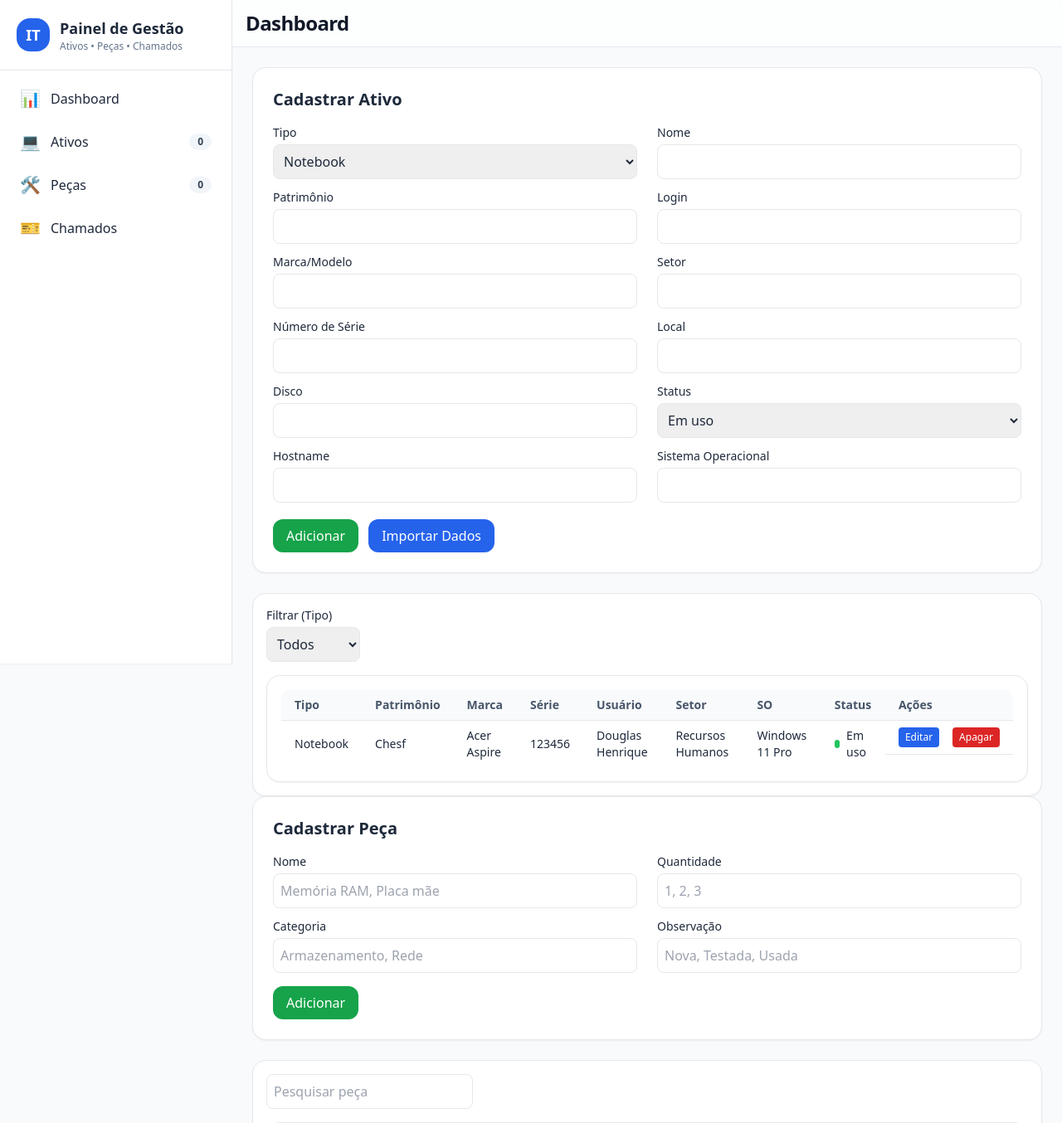
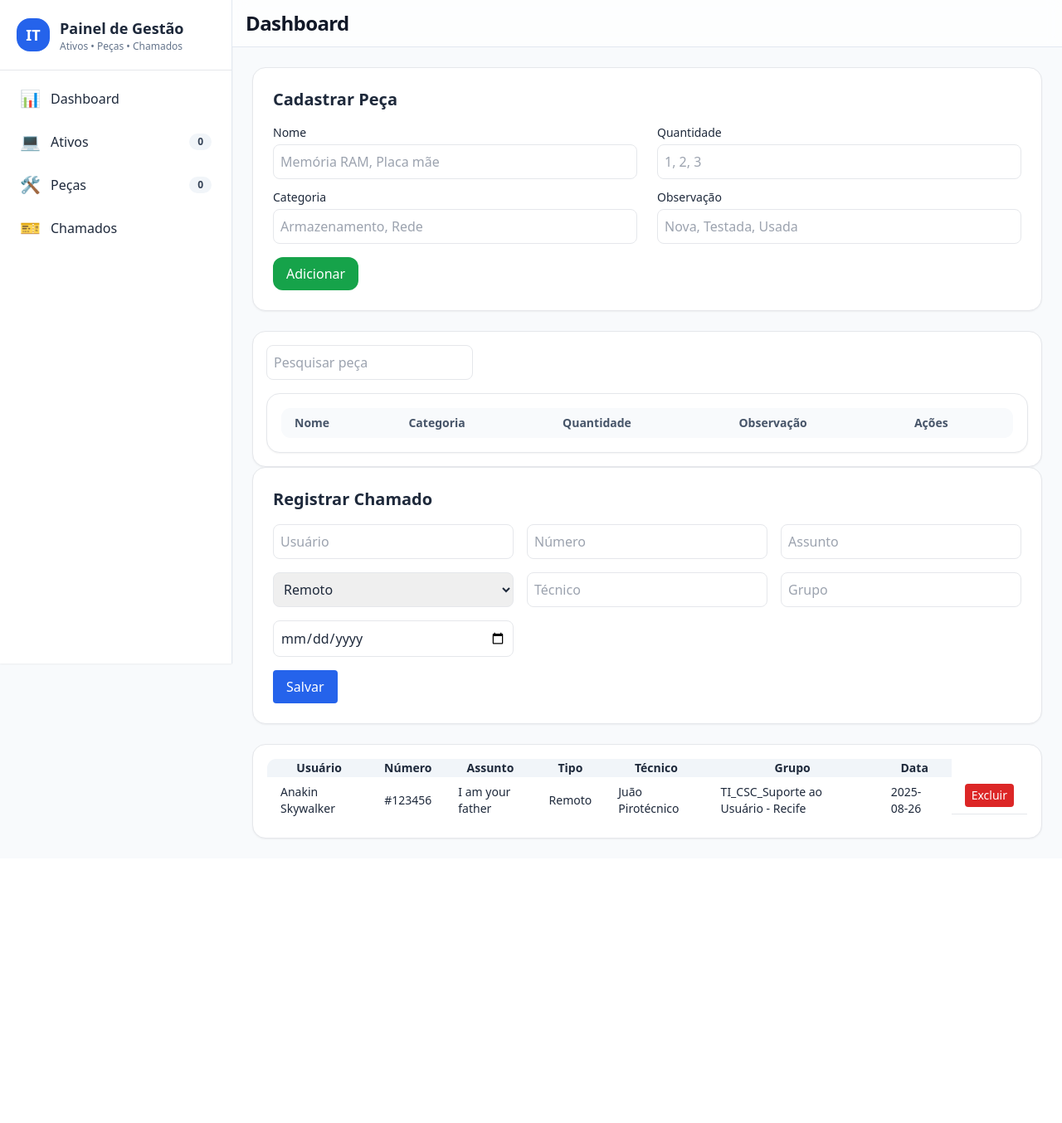
Before and after one commit to dghenri/pgi, a Flask app: page / in a window 1280 px wide. Shown: the top 1354 px of the page at 83% size. After the commit the page ends 1012 px from the top, so only its background shows below. Run offline with Flask 3, Linux system fonts and the light colour scheme; lists and menus that the app fills with data are empty; some libraries are stand-ins or nearby versions.

Commit message:
Pequenas correções

```diff
--- a/templates/index.html
+++ b/templates/index.html
@@ -97,7 +97,7 @@
         </section>
 
         <!--------------------------------------------------------------------------------------------------------------------------- ATIVOS -->
-        <section id="page-ativos" class="space-y-6">
+        <section id="page-ativos" class="hidden space-y-6">
           <div class="bg-white border rounded-2xl shadow-sm p-6">
             <h3 class="text-xl font-semibold mb-4">Cadastrar Ativo</h3>
             <div class="grid grid-cols-1 md:grid-cols-2 gap-6">
@@ -179,7 +179,8 @@
                     <th class="text-left px-4 py-2 border-b">Ações</th>
                   </tr>
                 </thead>
-
+<!--
+                #---------------------------------------------------------------------------------------------------------------exemplo de ativo
                 <tbody id="listaAtivos" class="text-slate-800">
                   <tr class="hover:bg-slate-50">
                     <td class="px-4 py-2 border-b">Notebook</td>
@@ -193,14 +194,15 @@
                       <span class="inline-flex items-center gap-2"><span class="w-2.5 h-2.5 rounded-full bg-green-500"></span>Em uso</span>
                     </td>
                     <td class="px-4 py-2 border-b flex gap-2">
-                      <button class="text-xs bg-blue-600 hover:bg-blue-700 text-white px-2 py-1 rounded"
-                      onclick="editarAtivo(0)">Editar</button>
+                      <button class="text-md bg-blue-600 hover:bg-blue-700 text-white px-2 py-1 rounded"
+                      onclick="editarAtivo(0)">✏️</button>
 
-                      <button class="text-xs bg-red-600 hover:bg-red-700 text-white px-2 py-1 rounded ml-2"
-                      onclick="apagarAtivo(0)">Apagar</button>
+                      <button class="text-md bg-red-600 hover:bg-red-700 text-white px-2 py-1 rounded ml-2"
+                      onclick="apagarAtivo(0)">🗑️</button>
                     </td>
                   </tr>
                 </tbody>
+-->
               </table>
             </div>
           </div>
@@ -247,7 +249,7 @@
                   <th class="text-left px-4 py-2 border-b">Ações</th>
                 </tr>
               </thead>
-              <!--
+<!--
               #------------------------------------------------------------------------------------------------------------------exemplo de peça
               <tbody id="listaPecas">
                 <tr class="hover:bg-slate-50">
@@ -261,13 +263,13 @@
                   </td>
                 </tr>
               </tbody>
-            -->
+-->
             </table>
           </div>
         </section>
 
         <!------------------------------------------------------------------------------------------------------------------------- CHAMADOS -->
-        <section id="page-chamados" class="hidden space-y-6">
+        <section id="page-chamados" class=" space-y-6">
           <div class="bg-white border rounded-2xl shadow-sm p-6">
             <h3 class="text-xl font-semibold mb-4">Registrar Chamado</h3>
             <div class="grid grid-cols-1 md:grid-cols-3 gap-4">
@@ -288,9 +290,32 @@
           <div class="bg-white border rounded-2xl shadow-sm p-4">
             <table class="w-full text-sm border rounded-xl overflow-hidden">
               <thead class="bg-slate-100">
-                <tr><th>Usuário</th><th>Número</th><th>Assunto</th><th>Tipo</th><th>Técnico</th><th>Grupo</th><th>Data</th></tr>
+                <tr>
+                  <th>Usuário</th>
+                  <th>Número</th>
+                  <th>Assunto</th>
+                  <th>Tipo</th>
+                  <th>Técnico</th>
+                  <th>Grupo</th>
+                  <th>Data</th>
+                </tr>
               </thead>
-              <tbody id="listaChamados"></tbody>
+
+              <tbody id="listaChamados">
+                <tr>
+                  <td class="px-4 py-2 border-b">Anakin Skywalker</td>
+                  <td class="px-4 py-2 border-b">#123456</td>
+                  <td class="px-4 py-2 border-b">I am your father</td>
+                  <td class="px-4 py-2 border-b">Remoto</td>
+                  <td class="px-4 py-2 border-b">Juão Pirotécnico</td>
+                  <td class="px-4 py-2 border-b">TI_CSC_Suporte ao Usuário - Recife</td>
+                  <td class="px-4 py-2 border-b">2025-08-26</td>
+                  <td class="px-4 py-2 border-b flex gap-2">
+                    <button onclick="excluirChamado('#123456')" class="bg-red-600 text-white px-2 py-1 rounded">Excluir</button>
+                  </td>
+                </tr>
+              </tbody>
+
             </table>
           </div>
         </section>
```
